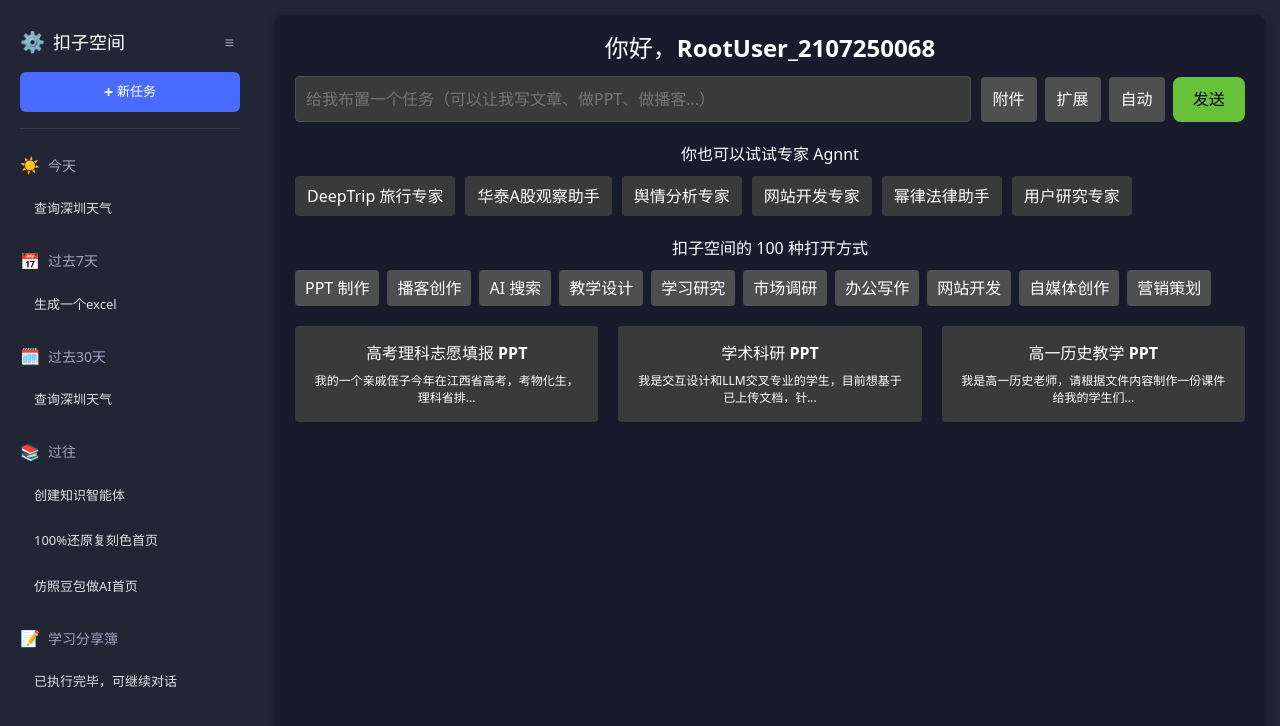
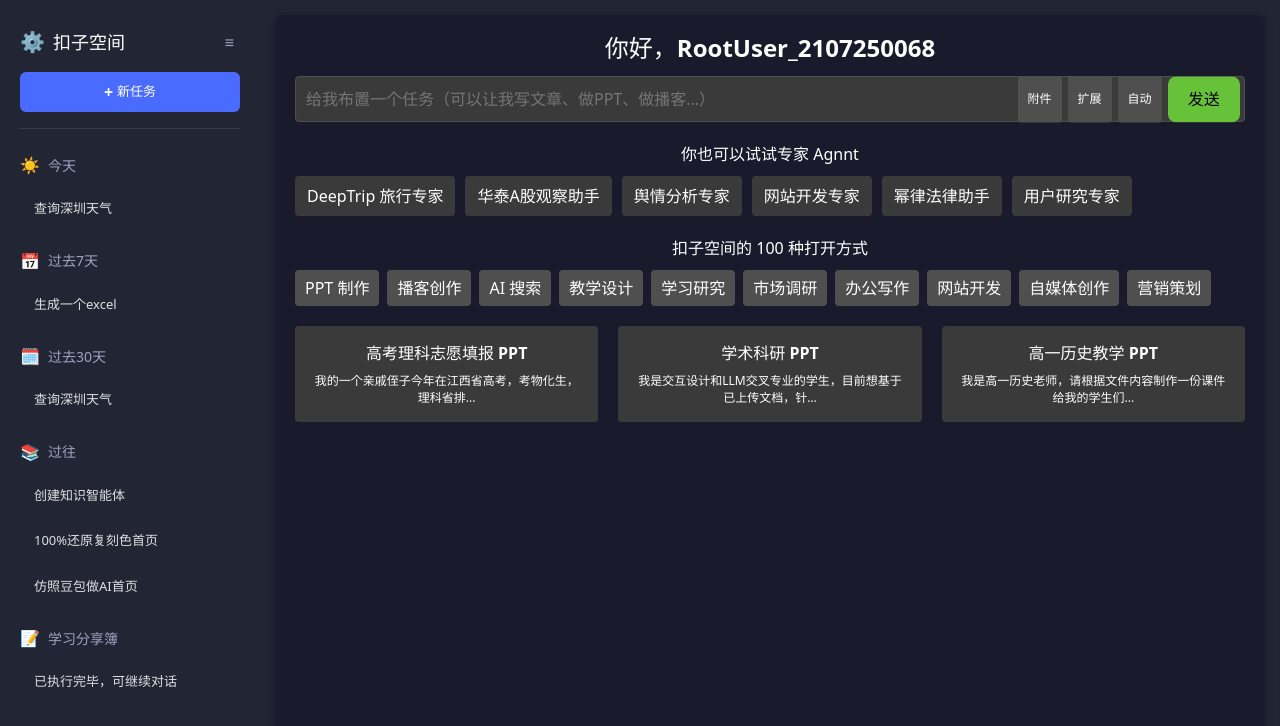
Before and after one commit to marloues/auto-coder-kouzi, a Vue app: page / in a window 1280 px wide. Shown: the top 726 px of the page. Built offline with nearby package versions, Linux system fonts and the light colour scheme.

Commit message:
修改KoziHeader.vue文件，将button按钮放到输入框内部，且美化下 auto_coder_000000000030_chat_action.yml

```diff
--- a/src/components/KoziHeader.vue
+++ b/src/components/KoziHeader.vue
@@ -2,6 +2,7 @@
   <div class="kozi-header">
     <h1>你好，RootUser_2107250068</h1>
     <div class="input-area">
+      <div class="input-wrapper">
         <input
           type="text"
           placeholder="给我布置一个任务（可以让我写文章、做PPT、做播客...）"
@@ -12,6 +13,7 @@
           <button class="btn">扩展</button>
           <button class="btn">自动</button>
           <button class="send-btn">发送</button>
+        </div>
       </div>
     </div>
   </div>
@@ -31,31 +33,50 @@
   margin-bottom: 15px;
 }
 .input-area {
-  display: flex;
-  align-items: center;
+  position: relative;
+}
+.input-wrapper {
+  position: relative;
+  width: 100%;
 }
 .task-input {
-  flex: 1;
-  padding: 10px;
+  width: 100%;
+  padding: 10px 120px 10px 10px;
   background-color: #3a3a3a;
   border: 1px solid #4f4f4f;
   color: #fff;
   border-radius: 4px;
-  margin-right: 10px;
+  transition: all 0.3s;
+}
+.task-input:focus {
+  border-color: #67c23a;
+  outline: none;
 }
 .btn-group {
+  position: absolute;
+  right: 5px;
+  top: 50%;
+  transform: translateY(-50%);
   display: flex;
-  gap: 8px;
+  gap: 6px;
 }
 .btn {
-  padding: 8px 12px;
+  padding: 6px 10px;
   background-color: #4f4f4f;
   color: #fff;
   border: none;
-  border-radius: 4px;
+  border-radius: 3px;
   cursor: pointer;
+  transition: all 0.2s;
+  font-size: 12px;
+}
+.btn:hover {
+  background-color: #5a5a5a;
 }
 .send-btn {
   background-color: #67c23a;
 }
+.send-btn:hover {
+  background-color: #5daf34;
+}
 </style>
```
Lines whose indentation alone changed are shown as unchanged.
